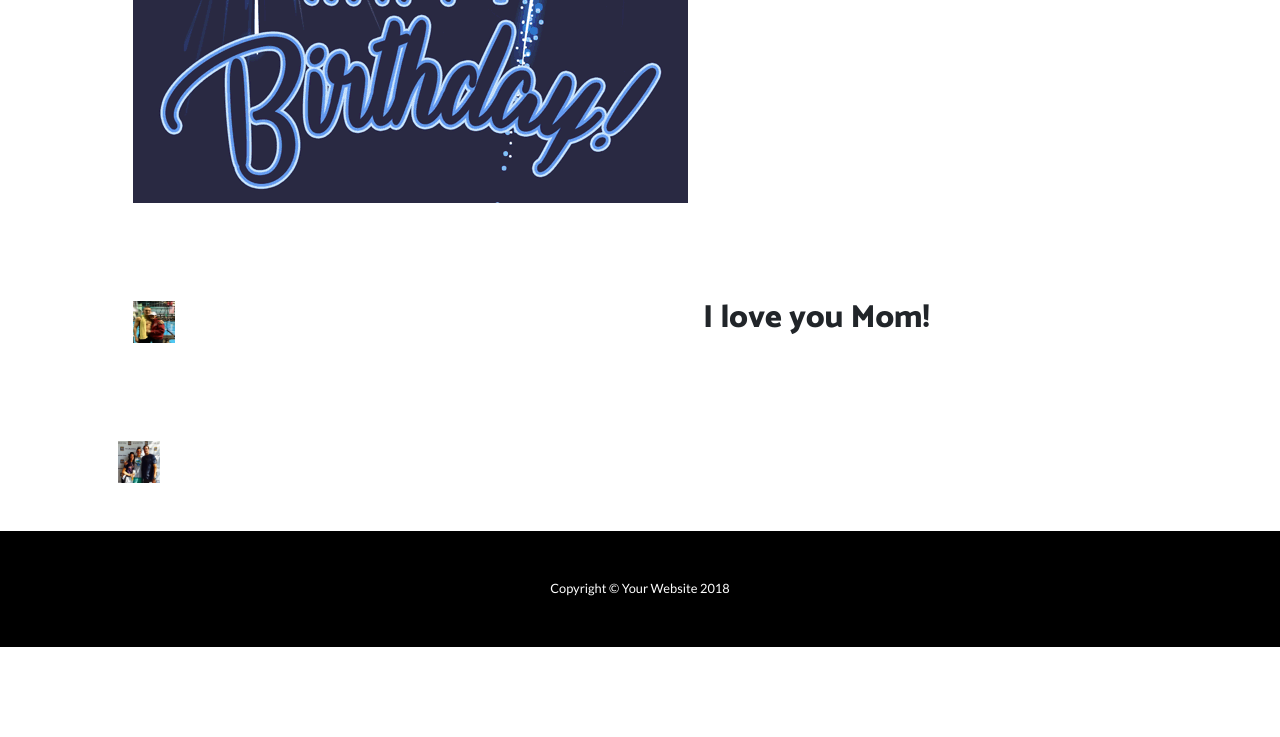
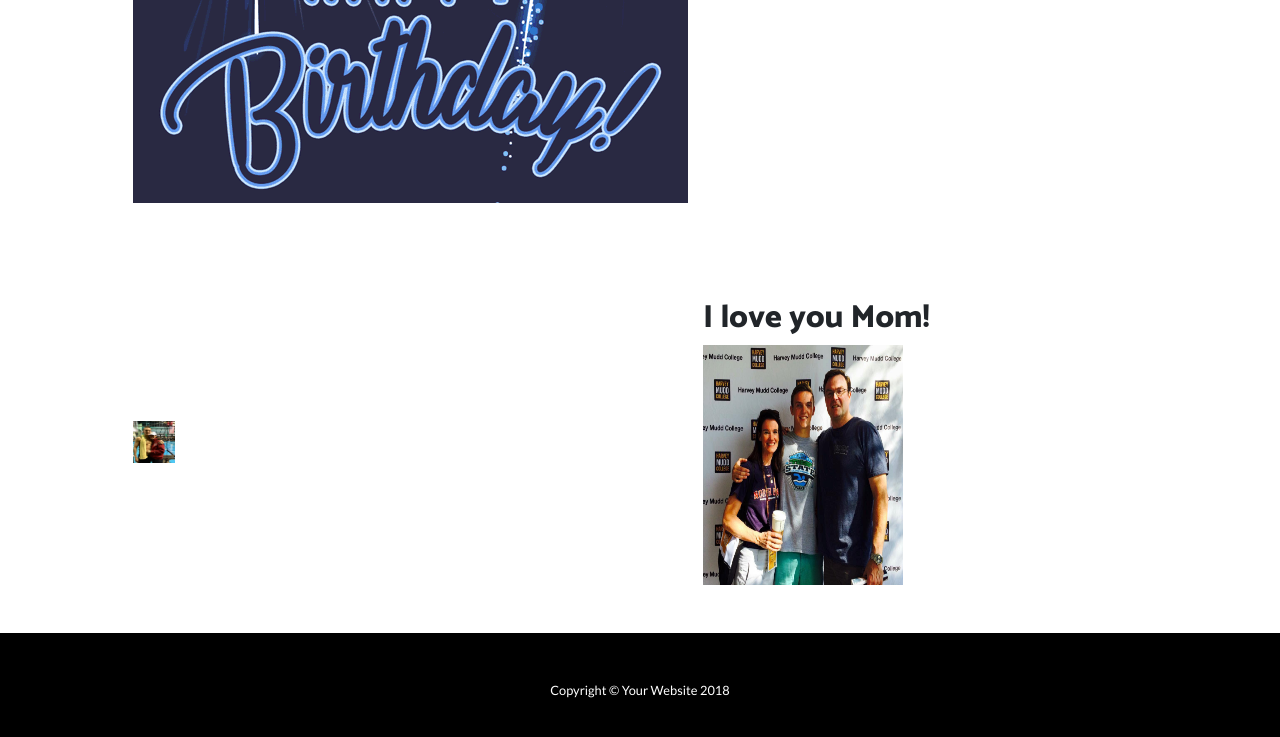
Before and after one commit to hmc-cs-jcrewe/HappyBirthdayMom, a website: page index.html in a window 1280 px wide. Shown: the part 1363-2100 px from the top of the page. Before the commit the page ends 2010 px from the top, so only its background shows below. Drawn offline with Linux system fonts and the light colour scheme.

Commit message:
More styling

```diff
--- a/index.html
+++ b/index.html
@@ -103,10 +103,8 @@
           <div class="col-lg-6">
             <div class="p-5">
               <h2>I love you Mom!</h2>
+              <img src="img/mom2.jpg" height="240" width="200" alt="">
             </div>
-          </div>
-          <div class="p-5">
-            <img src="img/mom2.jpg" height="42" width="42" alt="">
           </div>
         </div>
       </div>
```
